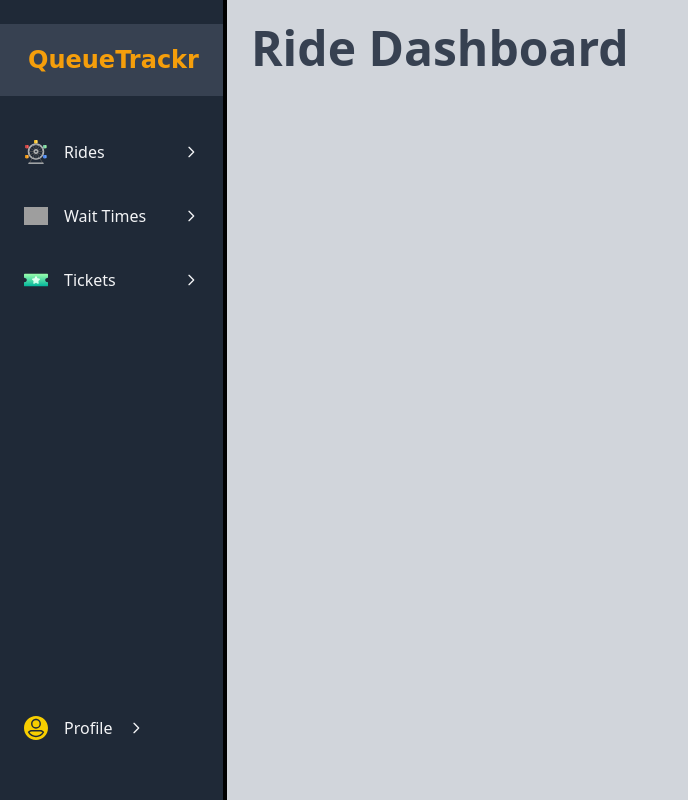
After one commit to copev313/Wait-Times-Flask-Capstone, a Flask app: page /admin/rides/dashboard in a window 1280 px wide. The commit adds this page. Shown: the whole page, without its empty margins (0-688 px from the left). Run offline with Flask 2, Linux system fonts and the light colour scheme; a user stored in the database is signed in; some web fonts are replaced; grey boxes are pictures that could not be loaded.

Commit message:
removed username from welcome screen and profile

```diff
--- a/waittimes/templates/dash_base.html
+++ b/waittimes/templates/dash_base.html
@@ -35,7 +35,7 @@
                         </div>
 
                         <div>
-                        <h1 class="text-2xl font-bold text-yellow-500 pt-2" id="header-title">QueueTrackr</h1>
+                            <h1 class="text-2xl font-bold text-yellow-500 pt-2" id="header-title">QueueTrackr</h1>
                         </div>
                     </header>
                     </span>
@@ -60,10 +60,25 @@
                 </button>
 
                 <div x-show="open" class="bg-gray-700">
-                    <a class="py-2 px-16 block text-sm text-gray-100 hover:bg-red-400 hover:text-gray-800" href="#">Dashboard</a>
-                    <a class="py-2 px-16 block text-sm text-gray-100 hover:bg-red-400 hover:text-gray-800" href="#">Change Ride Stats</a>
-                    <a class="py-2 px-16 block text-sm text-gray-100 hover:bg-red-400 hover:text-gray-800" href="#">Create Ride</a>
-                    <a class="py-2 px-16 block text-sm text-gray-100 hover:bg-red-400 hover:text-gray-800" href="#">Maintenence Records</a>
+                    <a  class="py-2 px-16 block text-sm text-gray-100 hover:bg-red-400 hover:text-gray-800"
+                        href="{{ url_for('ride_dashboard') }}>">
+                        Dashboard
+                    </a>
+
+                    <a  class="py-2 px-16 block text-sm text-gray-100 hover:bg-red-400 hover:text-gray-800"
+                        href="#">
+                        Change Ride Stats
+                    </a>
+
+                    <a  class="py-2 px-16 block text-sm text-gray-100 hover:bg-red-400 hover:text-gray-800"
+                        href="#">
+                        Create Ride
+                    </a>
+
+                    <a  class="py-2 px-16 block text-sm text-gray-100 hover:bg-red-400 hover:text-gray-800"
+                        href="#">
+                        Maintenence Records
+                    </a>
                 </div>
                 </div>
 
@@ -124,7 +139,7 @@
                             alt="user icon"
                             class="h-auto w-6"
                     />
-                    <span class="mx-4 font-medium">{{ username }}</span>
+                    <span class="mx-4 font-medium">Profile</span>
                     </span>
 
                     <span>
--- a/waittimes/templates/dashboard.html
+++ b/waittimes/templates/dashboard.html
@@ -5,7 +5,9 @@
 {% block dash_content %}
 <div class="inline text-center">
   <div>
-    <h1 class="text-5xl font-bold text-gray-700">Hi {{ username }}!</h1>
+    <h1 class="text-5xl font-bold text-gray-700">
+      Welcome!
+    </h1>
   </div>
 </div>
 {% endblock dash_content %}
--- /dev/null
+++ b/waittimes/templates/ride_dashboard.html
@@ -0,0 +1,11 @@
+{% extends 'dash_base.html' %}
+
+{% block title %}{{ 'Ride Dashboard' }}{% endblock title %}
+
+{% block dash_content %}
+<div class="text-left pb-4">
+  <h2 class="text-5xl font-bold text-gray-700">
+    Ride Dashboard
+  </h2>
+</div>
+{% endblock dash_content %}
--- a/waittimes/views.py
+++ b/waittimes/views.py
@@ -28,8 +28,7 @@ def page_not_found(error):
 def login():
     # [CASE] The current_user is logged in:
     if current_user.is_authenticated:
-        return redirect(url_for('dashboard',
-                                username=current_user.username))
+        return redirect(url_for('dashboard'))
 
     # [CASE] POST request:
     if (request.method == 'POST'):
@@ -45,8 +44,7 @@ def login():
         current_user.set_last_login()
         next_page = request.args.get('next')
         if not next_page or (url_parse(next_page).netloc != ''):
-            next_page = url_for('dashboard',
-                                username=current_user.username)
+            next_page = url_for('dashboard')
         return redirect(next_page)
 
     return render_template('login.html')
@@ -57,8 +55,7 @@ def login():
 def register():
     # [CASE] The current_user is logged in:
     if current_user.is_authenticated:
-        return redirect(url_for('dashboard',
-                                username=current_user.username))
+        return redirect(url_for('dashboard'))
 
     # [CASE] POST request:
     if (request.method == 'POST'):
@@ -76,8 +73,7 @@ def register():
         # Login User:
         login_user(user)
         current_user.set_last_login()
-        return redirect(url_for('dashboard',
-                                username=current_user.username))
+        return redirect(url_for('dashboard'))
 
     return render_template('register.html')
 
@@ -85,14 +81,18 @@ def register():
 ''' * * * PROTECTED VIEWS * * * '''
 
 # Main Dashboard Screen:
-@app.route('/admin/dashboard/<username>')
+@app.route('/admin/dashboard')
 @login_required
-def dashboard(username):
-    return render_template('dashboard.html',
-                           username=current_user.username)
+def dashboard():
+    return render_template('dashboard.html')
 
 
 # RIDES -->  Rides Dashboard:
+@app.route('/admin/rides/dashboard')
+@login_required
+def ride_dashboard():
+    return render_template('ride_dashboard.html')
+
 # RIDES -->  Change Ride Stats:
 # RIDES -->  Create Ride:
 # RIDES -->  Maintenence Records:
@@ -107,11 +107,10 @@ def dashboard(username):
 
 
 # PROFILE --> Account Settings:
-@app.route('/admin/profile-settings')
+@app.route('/admin/profile/settings')
 @login_required
-def account_settings(username):
-    return render_template('account_settings.html',
-                           username=current_user.username)
+def account_settings():
+    return render_template('account_settings.html')
 
 
 # PROFILE --> Logout [Redirect to Login Screen]
```
Also changed, not shown: waittimes/my_database.db.
